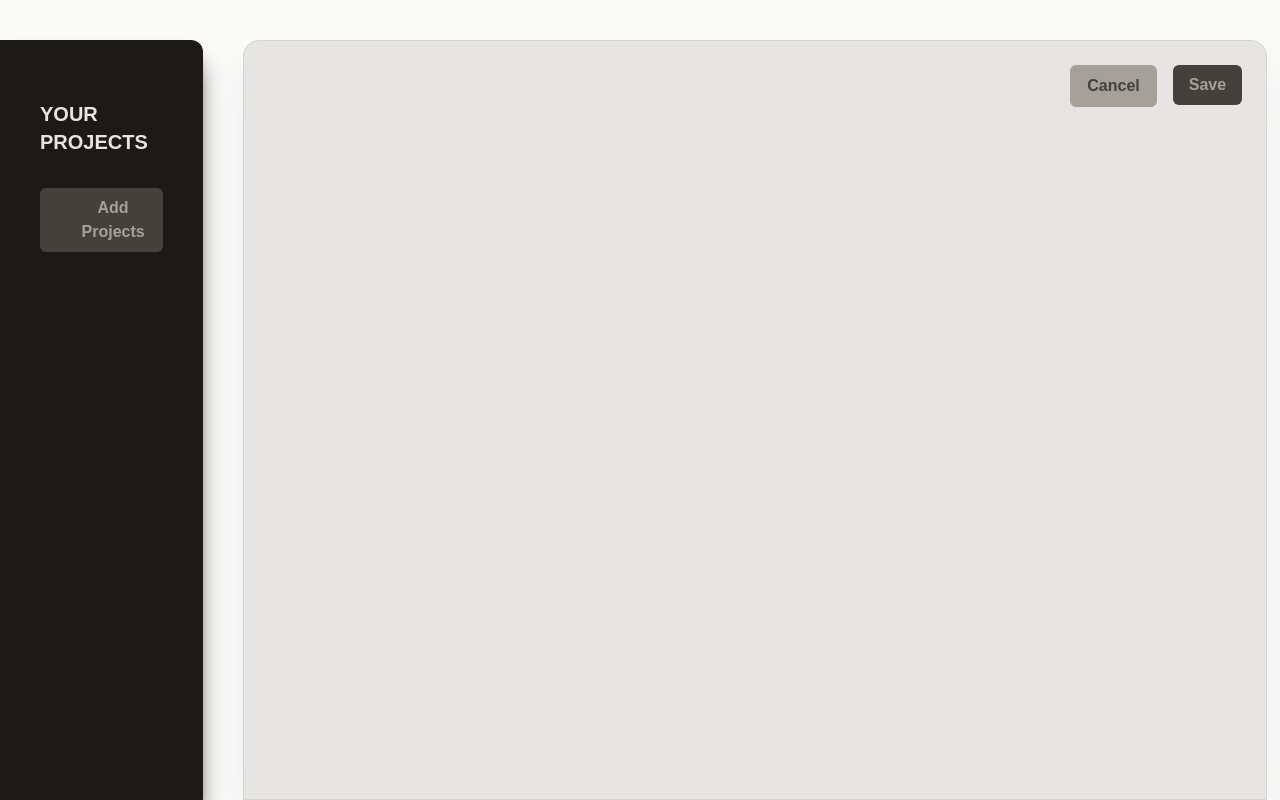
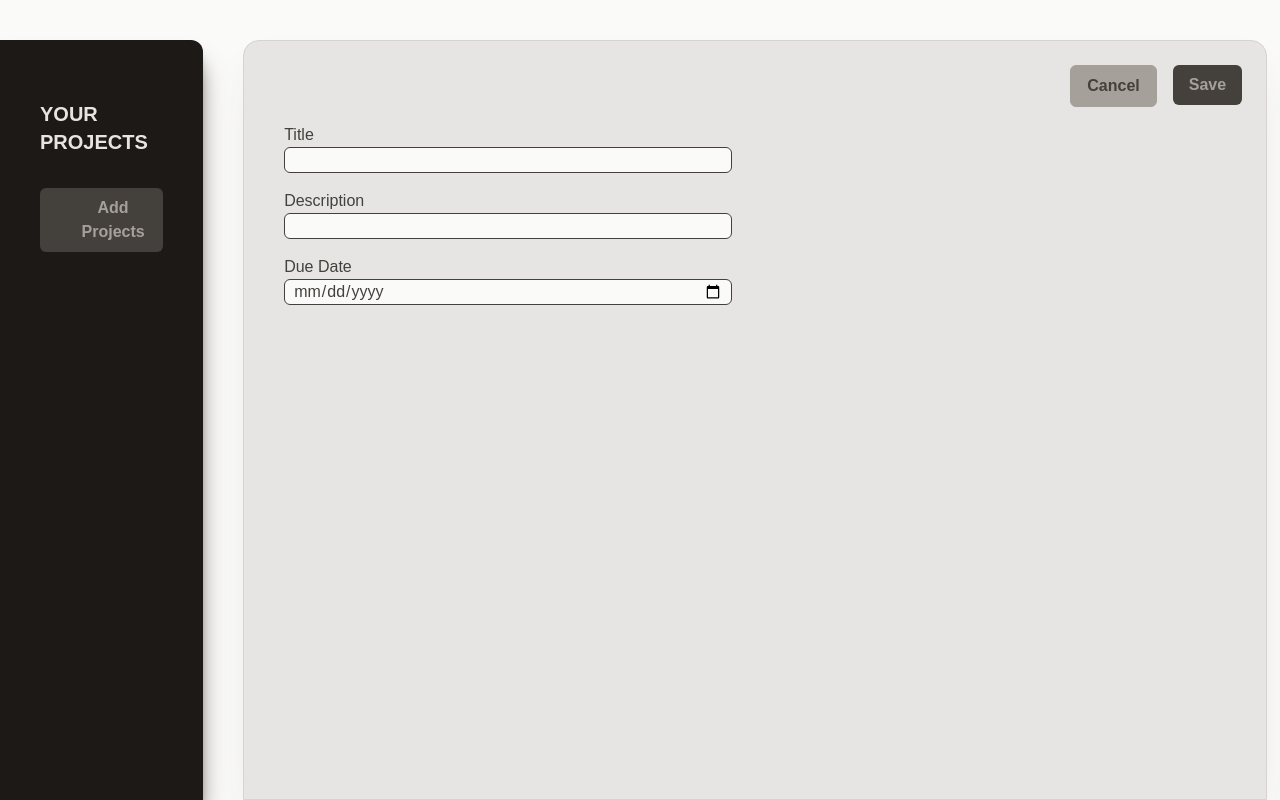
Before and after one commit to houssamouhra/react-project-management, a React (Vite) app: page / in a window 1280 px wide. Both pictures are taken after a click on the button "Add Projects". Built offline with nearby package versions, Linux system fonts and the light colour scheme; some icons are missing; a web font is replaced by a local one.

Commit message:
feat(form): create reusable Input component for NewProject form

```diff
--- /dev/null
+++ b/src/components/UI/Input.jsx
@@ -0,0 +1,14 @@
+const Input = ({ inputName, name, type = 'text' }) => {
+  return (
+    <div className='flex flex-col'>
+      <label htmlFor={name}>{inputName}</label>
+      <input
+        id={name}
+        type={type}
+        className='px-2 outline-none bg-stone-50 border rounded-md font-thin w-md'
+      />
+    </div>
+  );
+};
+
+export default Input;
--- a/src/components/features/NewProject.jsx
+++ b/src/components/features/NewProject.jsx
@@ -1,4 +1,5 @@
 import Button from '@/components/UI/Button';
+import Input from '@/components/UI/Input';
 
 const NewProject = ({ onCancel }) => {
   return (
@@ -11,6 +12,11 @@ const NewProject = ({ onCancel }) => {
           <Button title='Save' />
         </li>
       </menu>
+      <form name='' action='' className='w-lg  flex flex-col gap-4 p-4 font-Gontserrat font-medium'>
+        <Input inputName={'Title'} name={'title'} />
+        <Input inputName={'Description'} name={'description'} />
+        <Input inputName={'Due Date'} name={'date'} type={'date'} />
+      </form>
     </div>
   );
 };
```
